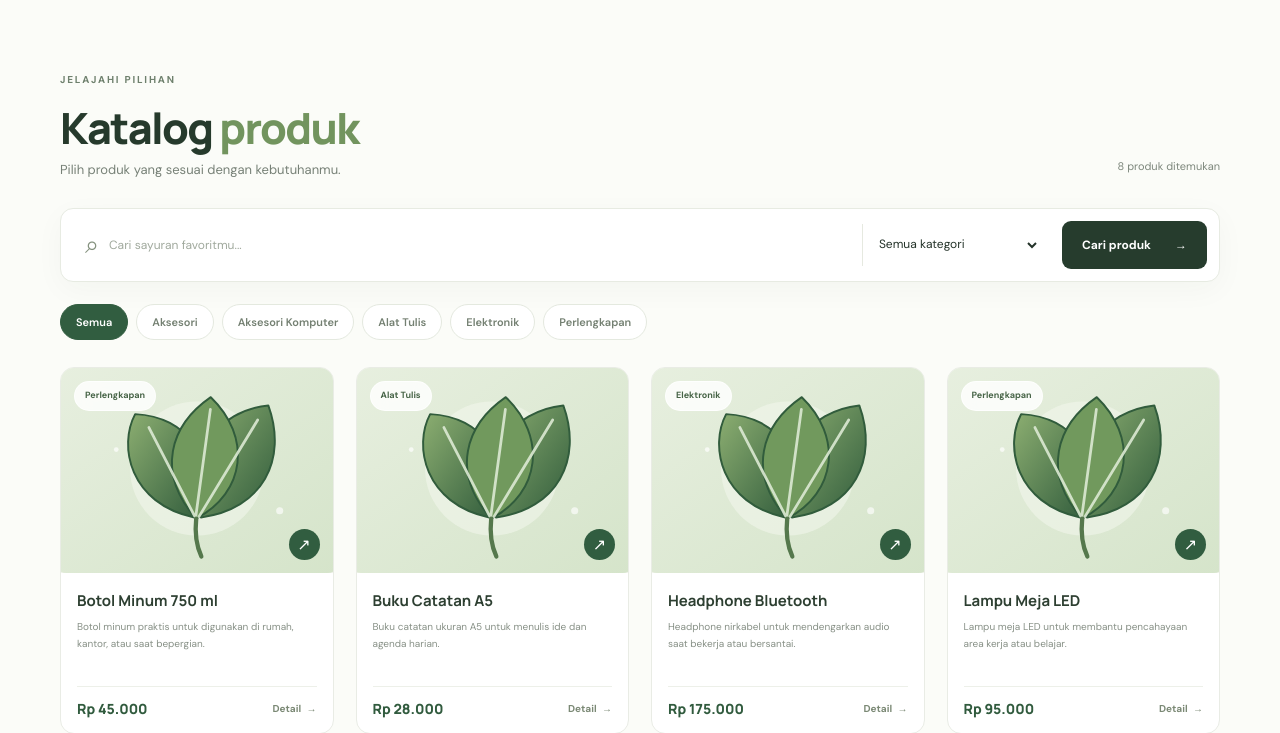
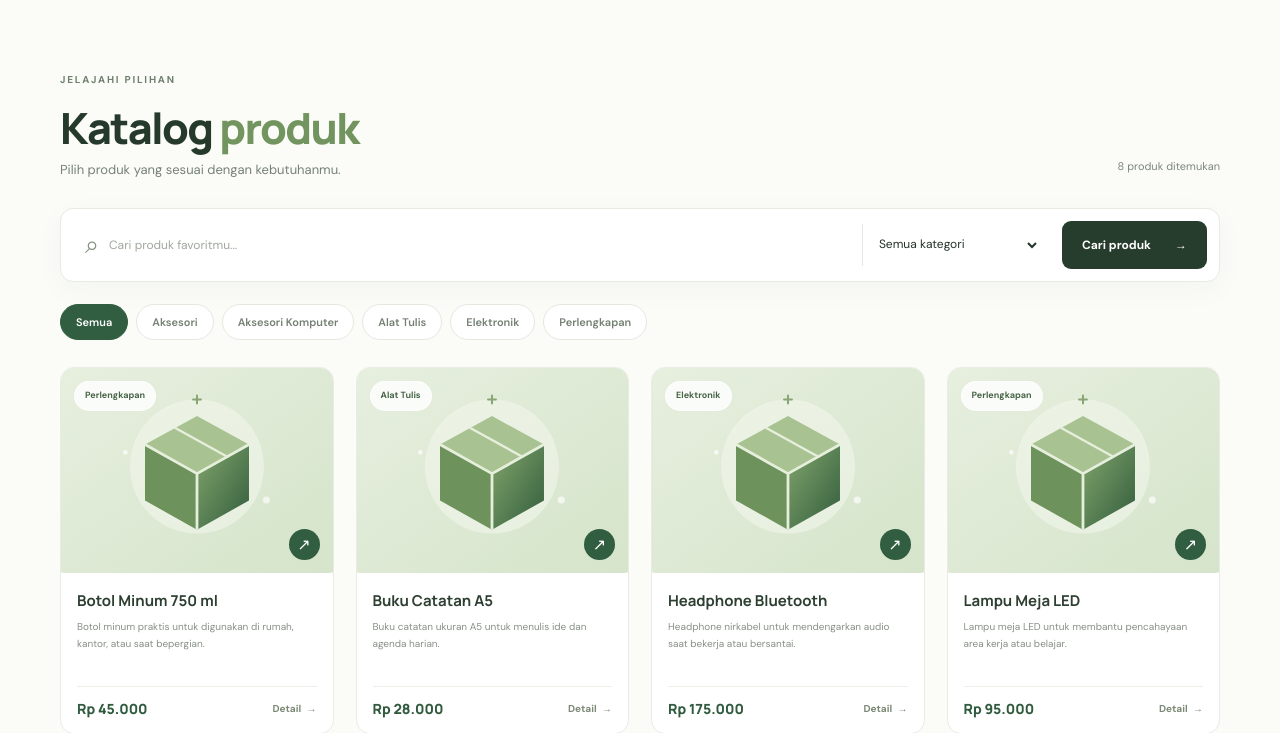
Before and after one commit to Arayandra/Web-Katalog, a Laravel app: page / in a window 1280 px wide. Shown: the part 704-1437 px from the top of the page. Run offline with Laravel 12, Linux system fonts and the light colour scheme; data comes from the database, SQL or seed files in the repository; style sheets or scripts are compiled from the project's sources.

Commit message:
refactor: keep product catalogue examples domain-neutral

```diff
--- a/resources/views/produk/index.blade.php
+++ b/resources/views/produk/index.blade.php
@@ -12,7 +12,7 @@
                 <a class="button button-primary" href="#katalog">Lihat katalog <span aria-hidden="true">↓</span></a>
                 <div class="hero-note"><span class="hero-note-icon">✓</span> Informasi produk tersusun rapi</div>
             </div>
-            <div class="hero-art" aria-label="Ilustrasi sayuran segar" role="img">
+            <div class="hero-art" aria-label="Ilustrasi berbagai produk" role="img">
                 <div class="art-sun"></div>
                 <div class="art-orbit art-orbit-one"></div>
                 <div class="art-orbit art-orbit-two"></div>
@@ -41,7 +41,7 @@
                 <label class="search-box">
                     <span class="search-icon" aria-hidden="true">⌕</span>
                     <span class="sr-only">Cari produk</span>
-                    <input type="search" name="q" value="{{ $search }}" placeholder="Cari sayuran favoritmu..." maxlength="100">
+                    <input type="search" name="q" value="{{ $search }}" placeholder="Cari produk favoritmu..." maxlength="100">
                 </label>
                 <label class="select-box">
                     <span class="sr-only">Filter kategori</span>
@@ -72,7 +72,7 @@
                     @foreach ($products as $product)
                         <article class="product-card">
                             <a class="product-image" href="{{ route('catalog.show', $product->slug) }}" aria-label="Lihat {{ $product->nama_produk }}">
-                                <span class="product-category">{{ $product->jenis_produk ?: 'Produk segar' }}</span>
+                                <span class="product-category">{{ $product->jenis_produk ?: 'Produk' }}</span>
                                 <img src="{{ $product->gambar ? asset('storage/' . ltrim($product->gambar, '/')) : asset('images/product-placeholder.svg') }}" alt="{{ $product->nama_produk }}" loading="lazy">
                                 <span class="image-arrow" aria-hidden="true">↗</span>
                             </a>
--- a/resources/views/produk/show.blade.php
+++ b/resources/views/produk/show.blade.php
@@ -8,13 +8,13 @@
             <a class="back-link" href="{{ route('catalog.index') }}">← Kembali ke katalog</a>
             <div class="detail-grid">
                 <div class="detail-image">
-                    <span class="product-category">{{ $product->jenis_produk ?: 'Produk segar' }}</span>
+                    <span class="product-category">{{ $product->jenis_produk ?: 'Produk' }}</span>
                     <img src="{{ $product->gambar ? asset('storage/' . ltrim($product->gambar, '/')) : asset('images/product-placeholder.svg') }}" alt="{{ $product->nama_produk }}">
                 </div>
                 <div class="detail-copy">
                     <span class="eyebrow"><span class="eyebrow-dot"></span> INFORMASI PRODUK</span>
                     <h1>{{ $product->nama_produk }}</h1>
-                    <span class="detail-category">{{ $product->jenis_produk ?: 'Produk segar' }}</span>
+                    <span class="detail-category">{{ $product->jenis_produk ?: 'Produk' }}</span>
                     <p class="detail-description">{{ $product->deskripsi ?: 'Produk pilihan untuk melengkapi kebutuhan sehari-hari.' }}</p>
                     <div class="detail-price-label">Harga katalog</div>
                     <div class="detail-price">Rp {{ number_format((float) $product->harga, 0, ',', '.') }}</div>
```
Also changed, not shown: tests/Feature/CatalogTest.php (+18 -18 lines), public/images/product-placeholder.svg.
